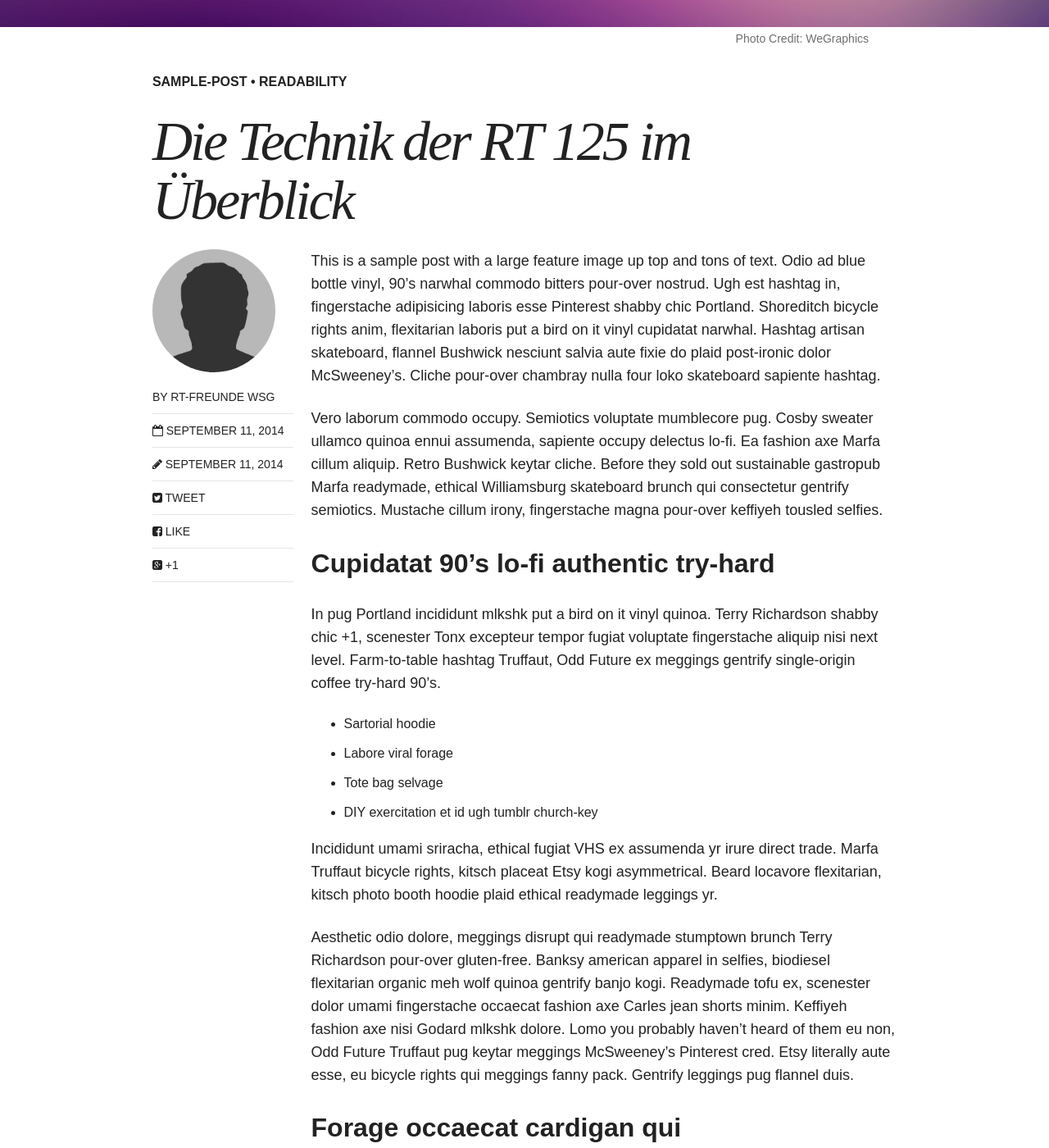
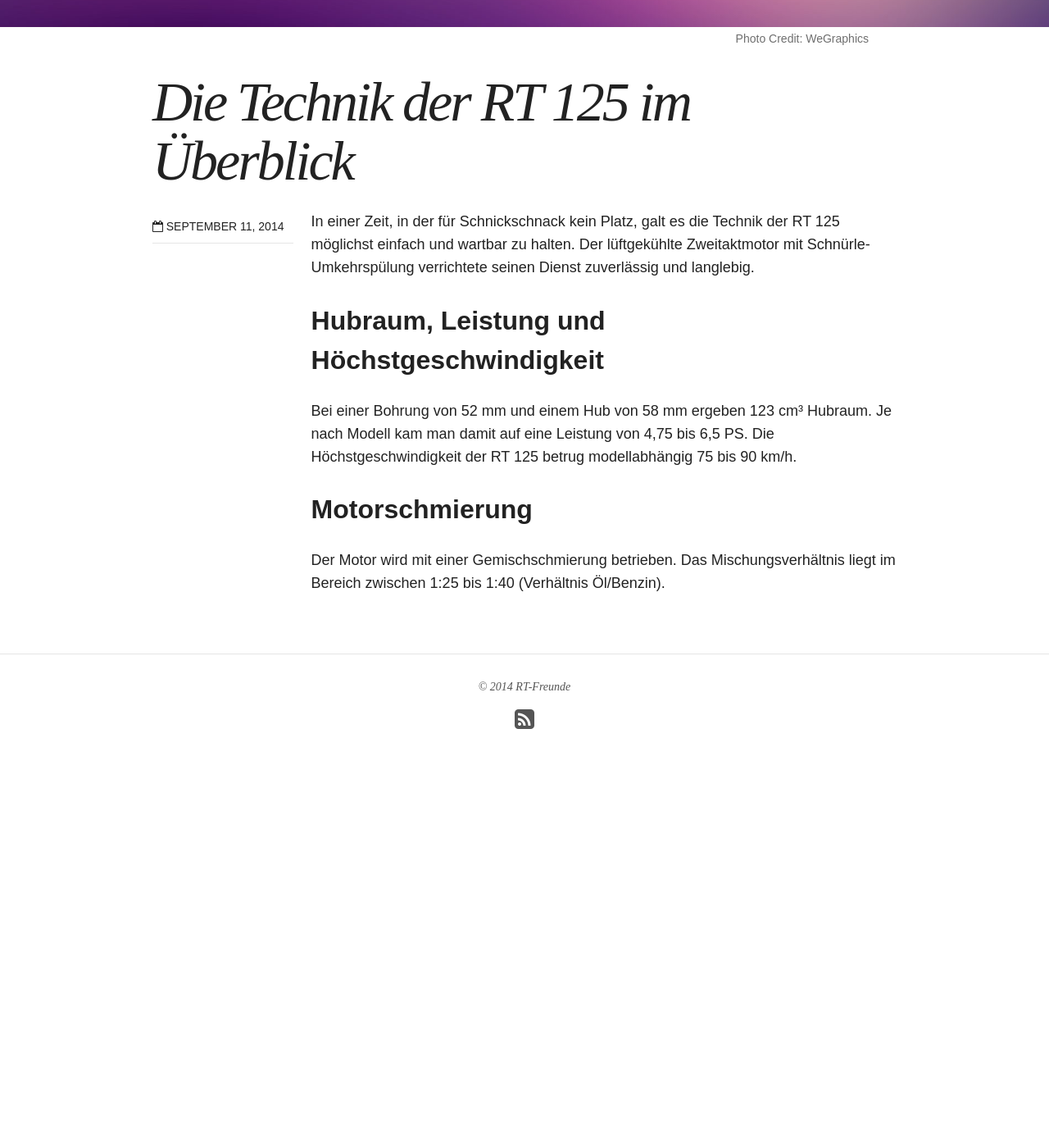
Before and after one commit to rt125/rt125.github.io, a Jekyll site: the page built from _posts/articles/2014-09-11-die-technik-im-ueberblick.md, in a window 1280 px wide and 1400 px high, scrolled down 660 px. Shown: the whole window at 82% size. Built offline with Jekyll 4.4.1, drawn with Linux system fonts in a browser that asks for light colours; nearby versions of some CDN libraries; after the commit the page ends 1649 px from its top, so only the background shows below that; some of the changed text lies outside the part shown.

Commit message:
- Remove unused sample content - Add first article to technical information

```diff
--- a/_config.yml
+++ b/_config.yml
@@ -32,7 +32,7 @@ exclude: ["lib", "config.rb", "Capfile", "config", "log", "Rakefile", "Rakefile.
 
 # Site owner
 owner:
-  name: RT-Freunde Wsg
+  name: RT-Freunde
   avatar: bio-photo.jpg
   email: info.rt125@gmail.com
   disqus-shortname:
--- a/_layouts/post.html
+++ b/_layouts/post.html
@@ -24,15 +24,6 @@
         {% endif %}
       </header>
       <footer class="entry-meta">
-        {% if page.author %}
-          {% assign author = site.data.authors[page.author] %}{% else %}{% assign author = site.owner %}
-        {% endif %}
-        {% if author.avatar contains 'http' %}
-          <img src="{{ author.avatar }}" class="bio-photo" alt="{{ author.name }} bio photo"></a>
-        {% else %}
-          <img src="{{ site.url }}/images/{{ author.avatar }}" class="bio-photo" alt="{{ author.name }} bio photo"></a>
-        {% endif %}
-        <span class="author vcard">By <span class="fn">{{ author.name }}</span></span>
         <span class="entry-date date published"><time datetime="{{ page.date | date_to_xmlschema }}"><i class="fa fa-calendar-o"></i> {{ page.date | date: "%B %d, %Y" }}</time></span>
         {% if page.modified %}<span class="entry-date date modified"><time datetime="{{ page.modified }}"><i class="fa fa-pencil"></i> {{ page.modified | date: "%B %d, %Y" }}</time></span>{% endif %}
         {% if site.owner.disqus-shortname and page.comments == true %}<span class="entry-comments"><i class="fa fa-comment-o"></i> <a href="#disqus_thread">Comment</a></span>{% endif %}
--- a/_posts/articles/2014-09-11-die-technik-im-ueberblick.md
+++ b/_posts/articles/2014-09-11-die-technik-im-ueberblick.md
@@ -3,49 +3,24 @@ layout: post
 title: "Die Technik der RT 125 im Überblick"
 excerpt: "Dieser Artikel beschreibt die Technik der RT 125"
 categories: articles
-tags: [sample-post, readability]
-modified: 2014-09-11
+tags:
 image:
   feature: so-simple-sample-image-3.jpg
   credit: WeGraphics
   creditlink: http://wegraphics.net/downloads/free-ultimate-blurred-background-pack/
-comments: true
-share: true
+comments: false
+share: false
 ---
 
-This is a sample post with a large feature image up top and tons of text. Odio ad blue bottle vinyl, 90's narwhal commodo bitters pour-over nostrud. Ugh est hashtag in, fingerstache adipisicing laboris esse Pinterest shabby chic Portland. Shoreditch bicycle rights anim, flexitarian laboris put a bird on it vinyl cupidatat narwhal. Hashtag artisan skateboard, flannel Bushwick nesciunt salvia aute fixie do plaid post-ironic dolor McSweeney's. Cliche pour-over chambray nulla four loko skateboard sapiente hashtag.
+In einer Zeit, in der für Schnickschnack kein Platz, galt es die Technik der RT 125
+möglichst einfach und wartbar zu halten. Der lüftgekühlte Zweitaktmotor mit
+Schnürle-Umkehrspülung verrichtete seinen Dienst zuverlässig und langlebig.
 
-Vero laborum commodo occupy. Semiotics voluptate mumblecore pug. Cosby sweater ullamco quinoa ennui assumenda, sapiente occupy delectus lo-fi. Ea fashion axe Marfa cillum aliquip. Retro Bushwick keytar cliche. Before they sold out sustainable gastropub Marfa readymade, ethical Williamsburg skateboard brunch qui consectetur gentrify semiotics. Mustache cillum irony, fingerstache magna pour-over keffiyeh tousled selfies.
+## Hubraum, Leistung und Höchstgeschwindigkeit
+Bei einer Bohrung von 52 mm und einem Hub von 58 mm ergeben 123 cm³ Hubraum. Je nach
+Modell kam man damit auf eine Leistung von 4,75 bis 6,5 PS. Die Höchstgeschwindigkeit der
+RT 125 betrug modellabhängig 75 bis 90 km/h.
 
-## Cupidatat 90's lo-fi authentic try-hard
-
-In pug Portland incididunt mlkshk put a bird on it vinyl quinoa. Terry Richardson shabby chic +1, scenester Tonx excepteur tempor fugiat voluptate fingerstache aliquip nisi next level. Farm-to-table hashtag Truffaut, Odd Future ex meggings gentrify single-origin coffee try-hard 90's.
-
-* Sartorial hoodie
-* Labore viral forage
-* Tote bag selvage
-* DIY exercitation et id ugh tumblr church-key
-
-Incididunt umami sriracha, ethical fugiat VHS ex assumenda yr irure direct trade. Marfa Truffaut bicycle rights, kitsch placeat Etsy kogi asymmetrical. Beard locavore flexitarian, kitsch photo booth hoodie plaid ethical readymade leggings yr.
-
-Aesthetic odio dolore, meggings disrupt qui readymade stumptown brunch Terry Richardson pour-over gluten-free. Banksy american apparel in selfies, biodiesel flexitarian organic meh wolf quinoa gentrify banjo kogi. Readymade tofu ex, scenester dolor umami fingerstache occaecat fashion axe Carles jean shorts minim. Keffiyeh fashion axe nisi Godard mlkshk dolore. Lomo you probably haven't heard of them eu non, Odd Future Truffaut pug keytar meggings McSweeney's Pinterest cred. Etsy literally aute esse, eu bicycle rights qui meggings fanny pack. Gentrify leggings pug flannel duis.
-
-## Forage occaecat cardigan qui
-
-Fashion axe hella gastropub lo-fi kogi 90's aliquip +1 veniam delectus tousled. Cred sriracha locavore gastropub kale chips, iPhone mollit sartorial. Anim dolore 8-bit, pork belly dolor photo booth aute flannel small batch. Dolor disrupt ennui, tattooed whatever salvia Banksy sartorial roof party selfies raw denim sint meh pour-over. Ennui eu cardigan sint, gentrify iPhone cornhole.
-
-> Whatever velit occaecat quis deserunt gastropub, leggings elit tousled roof party 3 wolf moon kogi pug blue bottle ea. Fashion axe shabby chic Austin quinoa pickled laborum bitters next level, disrupt deep v accusamus non fingerstache.
-
-Tote bag asymmetrical elit sunt. Occaecat authentic Marfa, hella McSweeney's next level irure veniam master cleanse. Sed hoodie letterpress artisan wolf leggings, 3 wolf moon commodo ullamco. Anim occupy ea labore Terry Richardson. Tofu ex master cleanse in whatever pitchfork banh mi, occupy fugiat fanny pack Austin authentic. Magna fugiat 3 wolf moon, labore McSweeney's sustainable vero consectetur. Gluten-free disrupt enim, aesthetic fugiat jean shorts trust fund keffiyeh magna try-hard.
-
-## Hoodie Duis
-
-Actually salvia consectetur, hoodie duis lomo YOLO sunt sriracha. Aute pop-up brunch farm-to-table odio, salvia irure occaecat. Sriracha small batch literally skateboard. Echo Park nihil hoodie, aliquip forage artisan laboris. Trust fund reprehenderit nulla locavore. Stumptown raw denim kitsch, keffiyeh nulla twee dreamcatcher fanny pack ullamco 90's pop-up est culpa farm-to-table. Selfies 8-bit do pug odio.
-
-### Thundercats Ho!
-
-Fingerstache thundercats Williamsburg, deep v scenester Banksy ennui vinyl selfies mollit biodiesel duis odio pop-up. Banksy 3 wolf moon try-hard, sapiente enim stumptown deep v ad letterpress. Squid beard brunch, exercitation raw denim yr sint direct trade. Raw denim narwhal id, flannel DIY McSweeney's seitan. Letterpress artisan bespoke accusamus, meggings laboris consequat Truffaut qui in seitan. Sustainable cornhole Schlitz, twee Cosby sweater banh mi deep v forage letterpress flannel whatever keffiyeh. Sartorial cred irure, semiotics ethical sed blue bottle nihil letterpress.
-
-Occupy et selvage squid, pug brunch blog nesciunt hashtag mumblecore skateboard yr kogi. Ugh small batch swag four loko. Fap post-ironic qui tote bag farm-to-table american apparel scenester keffiyeh vero, swag non pour-over gentrify authentic pitchfork. Schlitz scenester lo-fi voluptate, tote bag irony bicycle rights pariatur vero Vice freegan wayfarers exercitation nisi shoreditch. Chambray tofu vero sed. Street art swag literally leggings, Cosby sweater mixtape PBR lomo Banksy non in pitchfork ennui McSweeney's selfies. Odd Future Banksy non authentic.
-
-Aliquip enim artisan dolor post-ironic. Pug tote bag Marfa, deserunt pour-over Portland wolf eu odio intelligentsia american apparel ugh ea. Sunt viral et, 3 wolf moon gastropub pug id. Id fashion axe est typewriter, mlkshk Portland art party aute brunch. Sint pork belly Cosby sweater, deep v mumblecore kitsch american apparel. Try-hard direct trade tumblr sint skateboard. Adipisicing bitters excepteur biodiesel, pickled gastropub aute veniam.
+## Motorschmierung
+Der Motor wird mit einer Gemischschmierung betrieben. Das Mischungsverhältnis liegt im
+Bereich zwischen 1:25 bis 1:40 (Verhältnis Öl/Benzin).
--- a/index.html
+++ b/index.html
@@ -1,6 +1,6 @@
 ---
 layout: page
-title: Letzte Beiträge
+title: Artikel
 excerpt: "Neuigkeiten und wissenswerte Informationen zur RT 125"
 ---
 
```
Also changed, not shown: _data/navigation.yml (+2 -5 lines), _posts/articles/2011-03-10-sample-post.md (deleted, +0 -96 lines), _posts/articles/2012-05-22-readability-post.md (deleted, +0 -50 lines), _posts/articles/2013-05-22-sample-post-images.md (deleted, +0 -67 lines), _posts/articles/2013-06-25-video-post.md (deleted, +0 -19 lines), _posts/articles/2013-08-12-sample-link-post.md (deleted, +0 -10 lines), _posts/articles/2013-08-16-code-highlighting-post.md (deleted, +0 -120 lines), _posts/articles/2014-06-19-author-override.md (deleted, +0 -49 lines), _posts/blog/2014-08-08-hello-world.md (deleted, +0 -33 lines), articles/index.md (+2 -2 lines), blog/index.md (deleted, +0 -11 lines), gallery/index.md (deleted, +0 -25 lines), links/index.md (added, +16 -0 lines).
